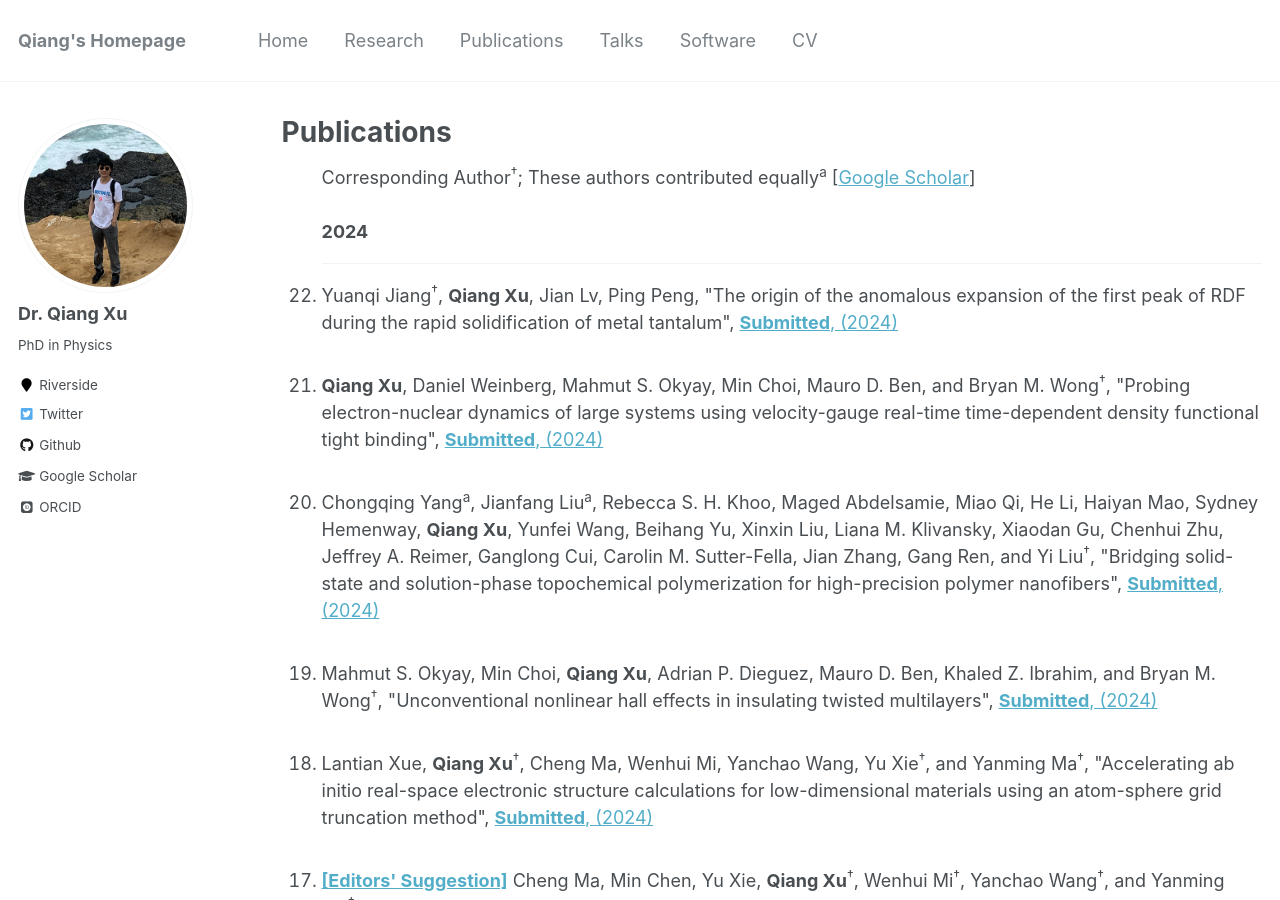
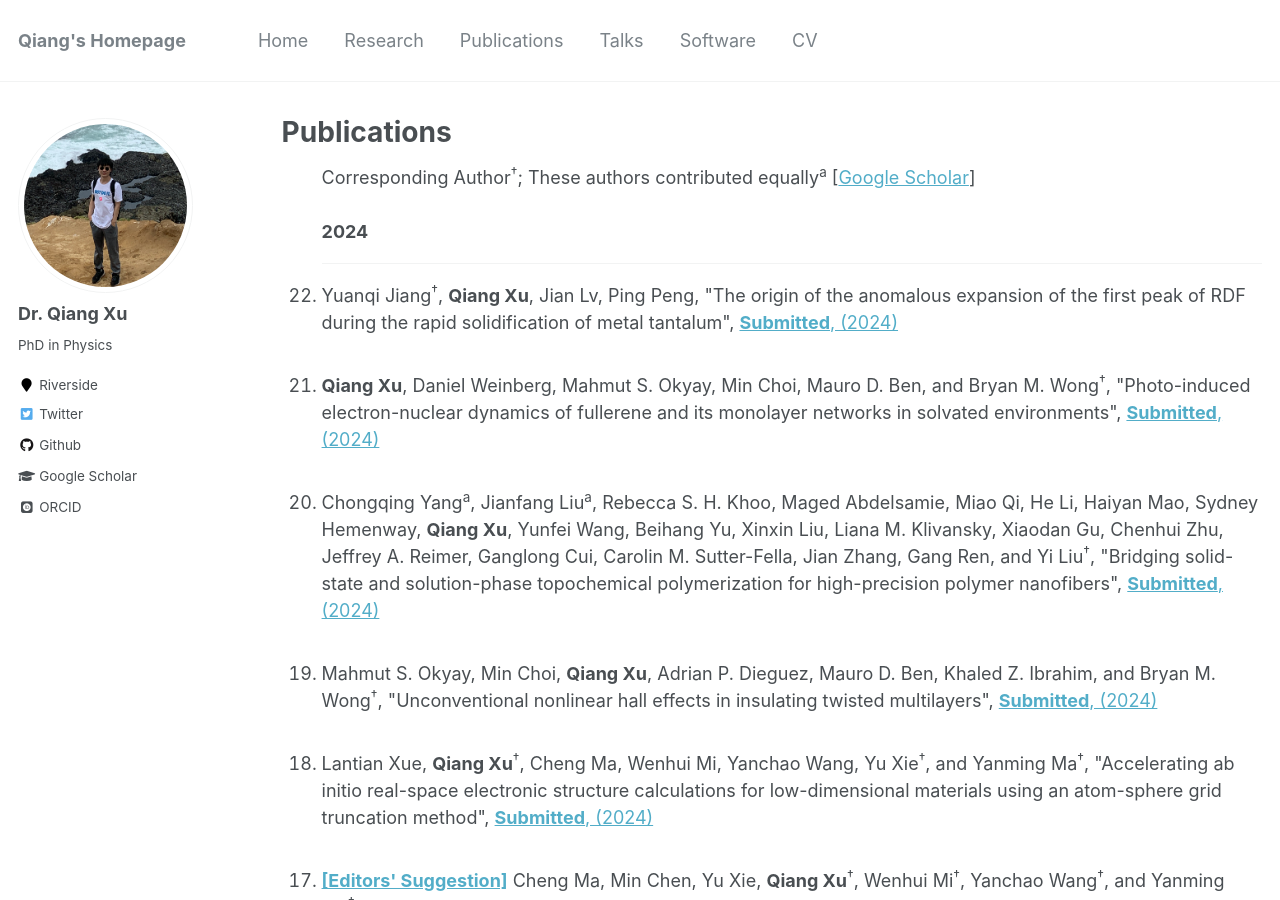
Before and after one commit to xqjlu/xqjlu.github.io, a Jekyll site: the page built from _pages/publications.md, in a window 1280 px wide and 900 px high. Built offline with Jekyll 4.4.1, drawn with Linux system fonts in a browser that asks for light colours; some web fonts are replaced.

Commit message:
ErtTDDFTB

```diff
--- a/_pages/publications.md
+++ b/_pages/publications.md
@@ -43,7 +43,7 @@ Corresponding Author<sup>†</sup>; These authors contributed equally<sup>a</sup
 </li><br>
 
 <li><b>Qiang Xu</b>, Daniel Weinberg, Mahmut S. Okyay, Min Choi, Mauro D. Ben, and Bryan M. Wong<sup>†</sup>,
-"Probing electron-nuclear dynamics of large systems using velocity-gauge real-time time-dependent density functional tight binding",
+"Photo-induced electron-nuclear dynamics of fullerene and its monolayer networks in solvated environments",
 <a href="https://xqjlu.github.io/publications/" target="_blank"><b>Submitted</b>, (2024)</a>
 </li><br>
 
```
